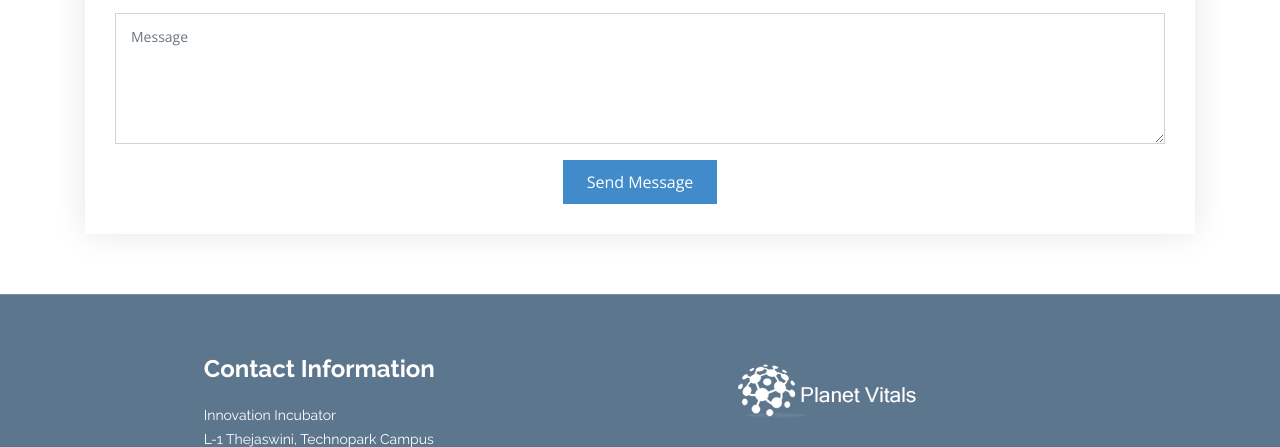
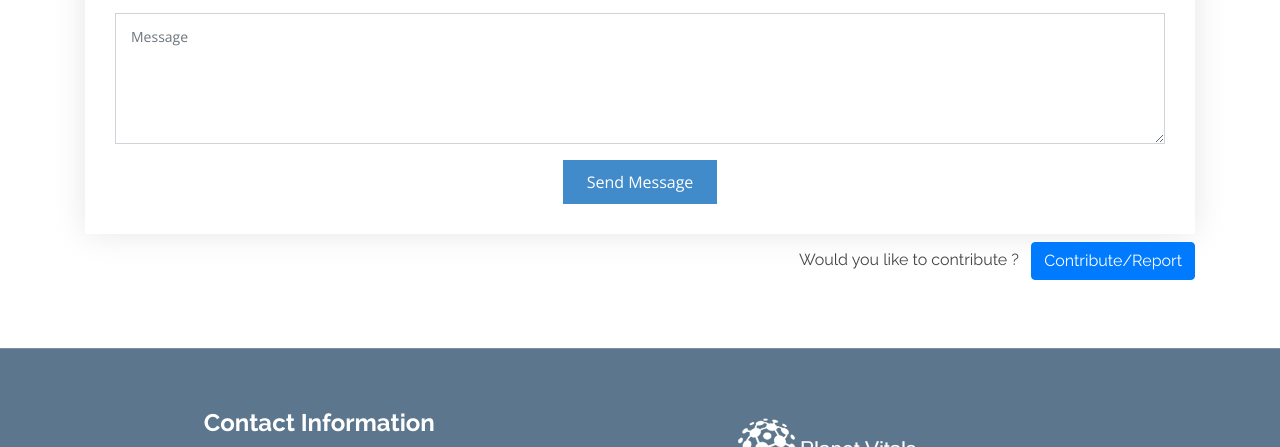
Before and after one commit to innovationincubatoradvisory/Planetvitals, a plain HTML site: page health.html in a window 1280 px wide. Shown: the part 3185-3632 px from the top of the page. Drawn offline with nearby package versions, Linux system fonts and the light colour scheme; files that its build step writes are made by us from their sources; no server answers; a script that the page names is missing.

Commit message:
contribute or report added

```diff
--- a/health.html
+++ b/health.html
@@ -394,6 +394,12 @@
                             </div>
                             <div class="text-center"><button type="submit">Send Message</button></div>
                         </form>
+                        <h6 style="float:right;" class="mt-2">Would you like to contribute ? &nbsp; <a
+                                href="https://github.com/innovationincubatoradvisory/Planetvitals/issues/new"><button
+                                    class=" btn btn-primary">
+                                    Contribute/Report</button></a>
+
+                        </h6>
                     </div>
 
                 </div>
```
Also changed, not shown: agriculture.html (+6 -0 lines), corona.html (+6 -0 lines), education.html (+6 -0 lines), index.html (+7 -6 lines).
